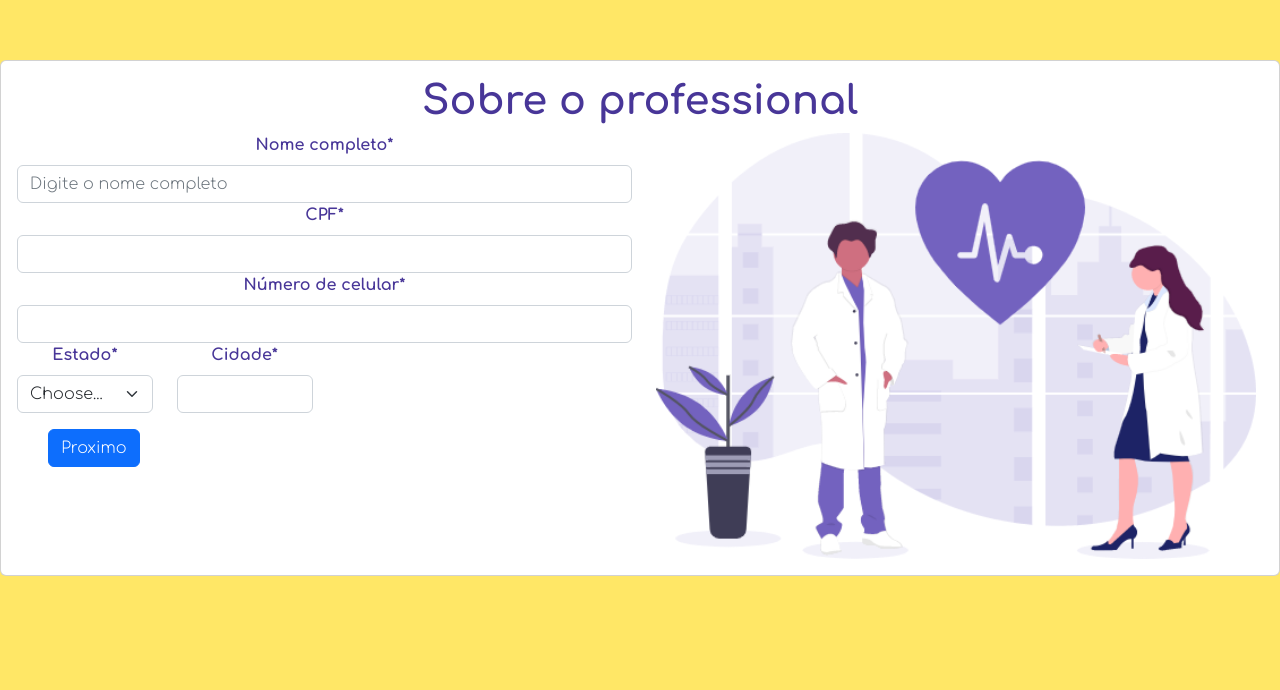
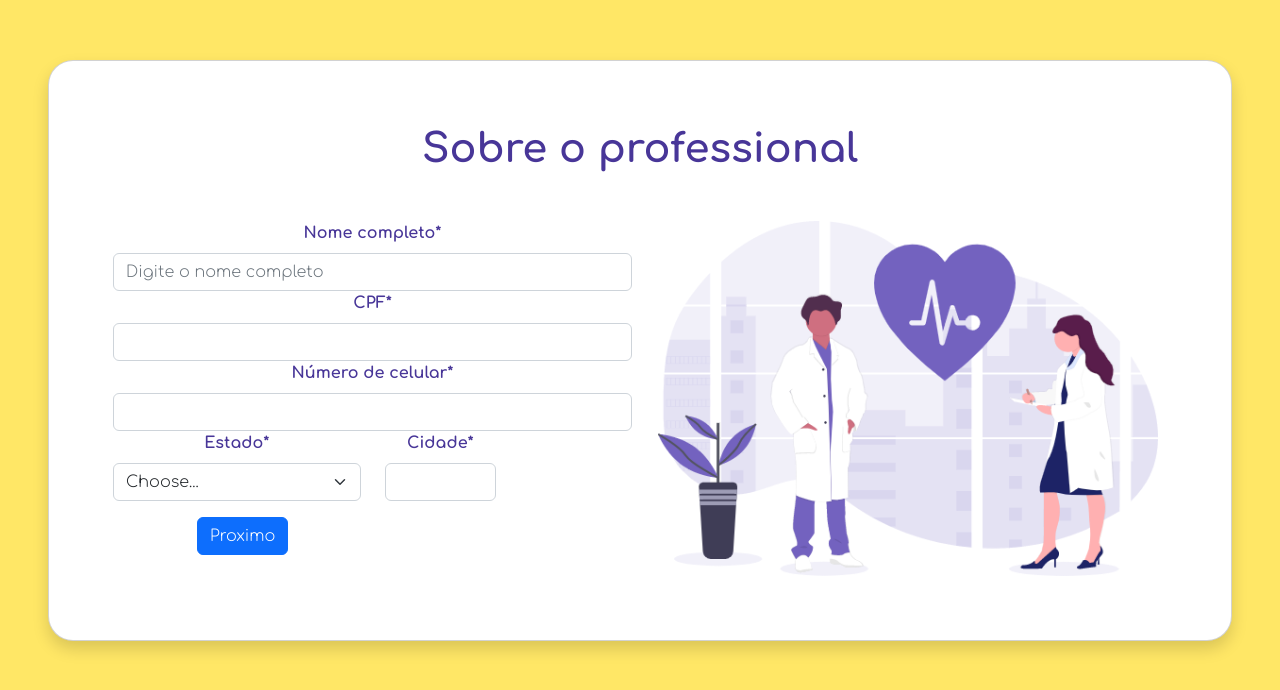
Before and after one commit to naLajeJazz/Consulta-Facil-Teste-Frontend, a Vue app: page / in a window 1280 px wide. Shown: the top 690 px of the page. Built offline with nearby package versions, Linux system fonts and the light colour scheme.

Commit message:
Validação forms

```diff
--- a/package.json
+++ b/package.json
@@ -8,6 +8,7 @@
     "lint": "vue-cli-service lint"
   },
   "dependencies": {
+    "bootstrap-validator": "^0.11.9",
     "core-js": "^3.8.3",
     "vue": "^3.2.13"
   },
--- a/public/index.html
+++ b/public/index.html
@@ -6,6 +6,9 @@
     <meta name="viewport" content="width=device-width,initial-scale=1.0">
     <link rel="icon" href="<%= BASE_URL %>favicon.ico">
     <title><%= htmlWebpackPlugin.options.title %></title>
+
+
+
 
     <link href="https://cdn.jsdelivr.net/npm/bootstrap@5.2.0-beta1/dist/css/bootstrap.min.css" rel="stylesheet" integrity="sha384-0evHe/X+R7YkIZDRvuzKMRqM+OrBnVFBL6DOitfPri4tjfHxaWutUpFmBp4vmVor" crossorigin="anonymous">
 <script src="https://cdn.jsdelivr.net/npm/bootstrap@5.2.0-beta1/dist/js/bootstrap.bundle.min.js" integrity="sha384-pprn3073KE6tl6bjs2QrFaJGz5/SUsLqktiwsUTF55Jfv3qYSDhgCecCxMW52nD2" crossorigin="anonymous"></script>
@@ -19,6 +22,12 @@
 <link href="https://fonts.googleapis.com/css2?family=Comfortaa:wght@300;700&display=swap" rel="stylesheet">
 
 
+
+
+
+
+<script src="./script.js"></script>
+
   </head>
   <body>
     <noscript>
--- a/src/components/HelloWorld.vue
+++ b/src/components/HelloWorld.vue
@@ -1,12 +1,12 @@
 <template>
 
 
-<div class="card">
-  <div class="card-body">
-      <h1>{{titulo}}</h1>
+<div class="card mx-5 p-5 shadow rd">
+  <div class="card-body ">
+      <h1 class="mb-5">{{titulo}}</h1>
 
 
-    <form class="row g-3 needs-validation" novalidate>
+    <form  class="row g-3 needs-validation "   >
 
       <div class="col-md-6">
 
@@ -30,7 +30,7 @@
 <div class="row">
 
 
-<div class="col-md-3">
+<div class="col-md-6">
   <label for="validationCustom04" class="form-label">Estado*</label>
   <select class="form-select" id="validationCustom04" required>
     <option selected disabled value="">Choose...</option>
@@ -52,12 +52,12 @@
 </div>
 
 
-<div class="my-3 col-md-3">
-    <button class="btn btn-primary" type="submit">Proximo</button>
+<div class="my-3 col-md-6">
+    <button  class="btn btn-primary" type="submit">Proximo</button>
   </div>
       </div>
 <div class="col-md-6">
-  <img src="../assets/1.png" width="600em" alt="">
+  <img src="../assets/1.png" width="500em" alt="">
 
 </div>
 
@@ -106,3 +106,9 @@ a {
   color: #42b983;
 }
 </style>
+
+<style>
+.rd{
+  border-radius: 25px;
+}
+</style>
```
Also changed, not shown: public/script.js (added), 1 other file (tests, documents, lock files or other folders).
